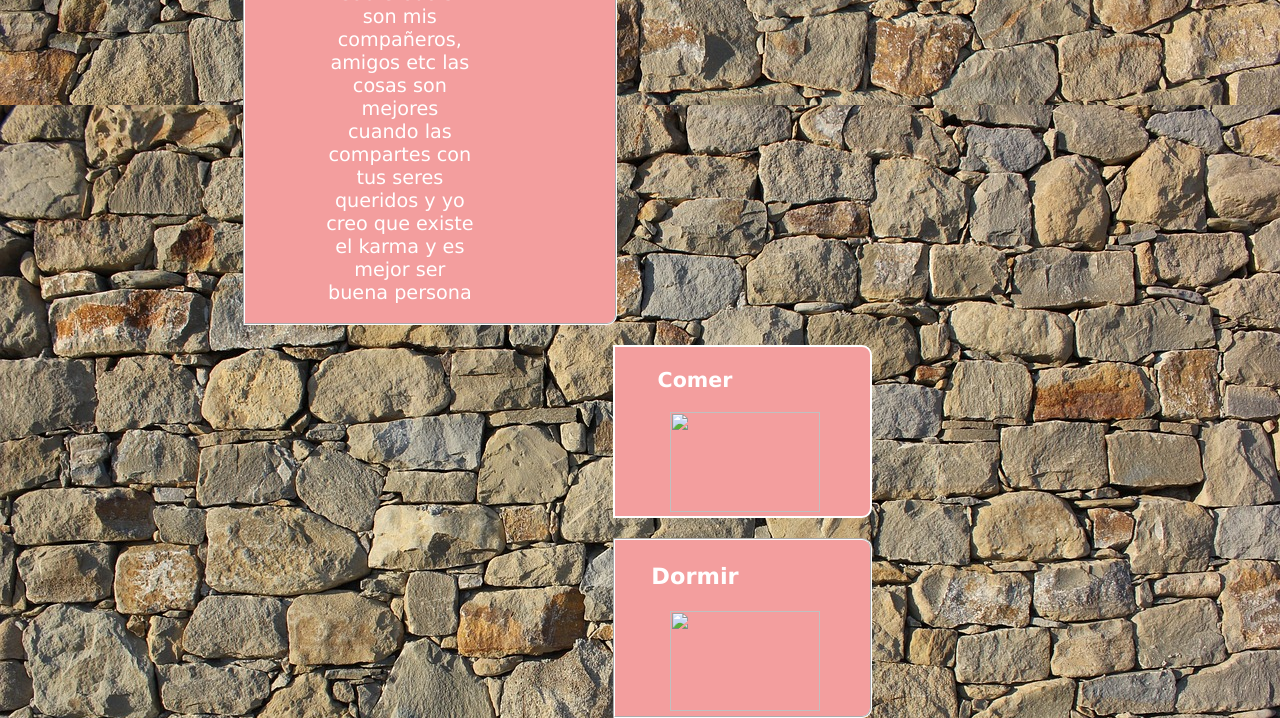
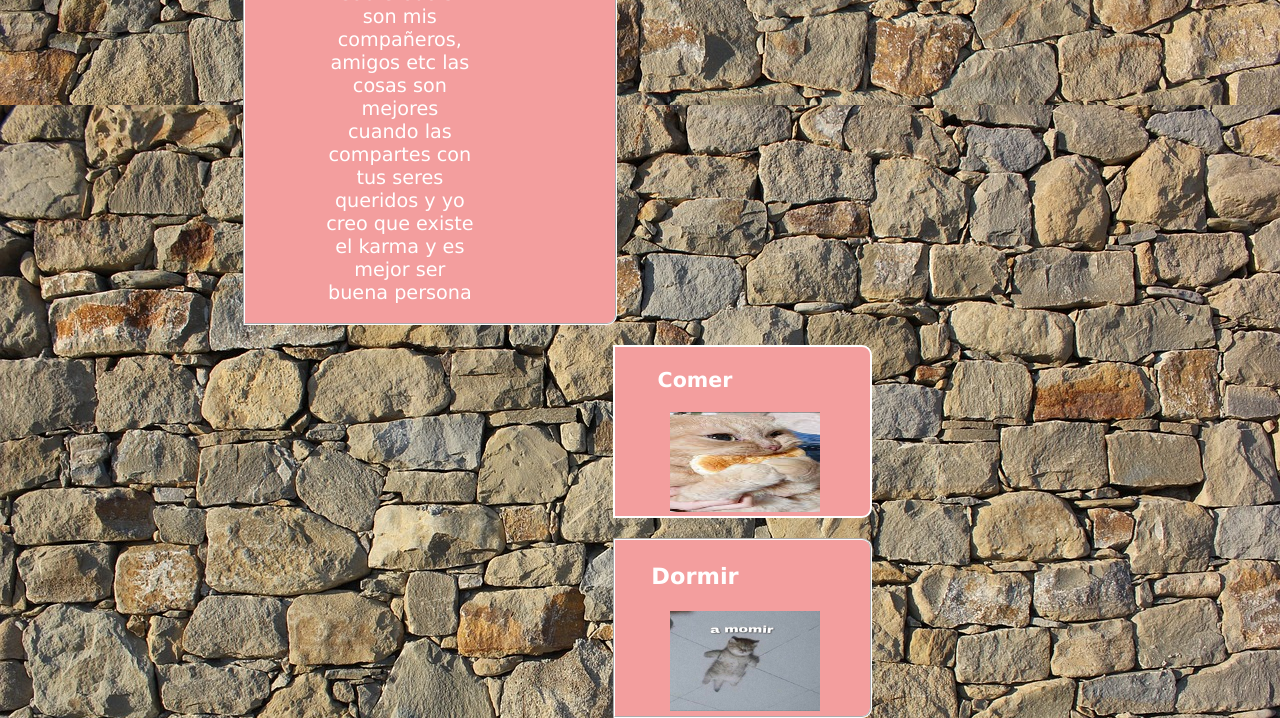
Before and after one commit to guillermodelgado11/guillermodelgado.github.io, a plain HTML site: page index.html in a window 1280 px wide. Shown: the part 748-1466 px from the top of the page. Drawn offline with Linux system fonts and the light colour scheme.

Commit message:
Update index.html

```diff
--- a/index.html
+++ b/index.html
@@ -64,11 +64,11 @@
       <section class="seccion">
         <article class="gusto">
           <h3 class="gusto1">Comer</h3>
-          <img class="gusto1" src="../Pagina web/img/descarga.jpg" width="100px" height="100px" >
+          <img class="gusto1" src="../img/descarga.jpg" width="100px" height="100px" >
         </article>
         <article class="gusto3">
           <h3 class="gusto2">Dormir</h3>
-          <img class="gusto2" src="/Pagina web/img/b565f8ecf3eae8126c99bd2694699bdc.jpg" width="100px" height="100px">
+          <img class="gusto2" src="../img/b565f8ecf3eae8126c99bd2694699bdc.jpg" width="100px" height="100px">
         </article>
       </section>
 
```
